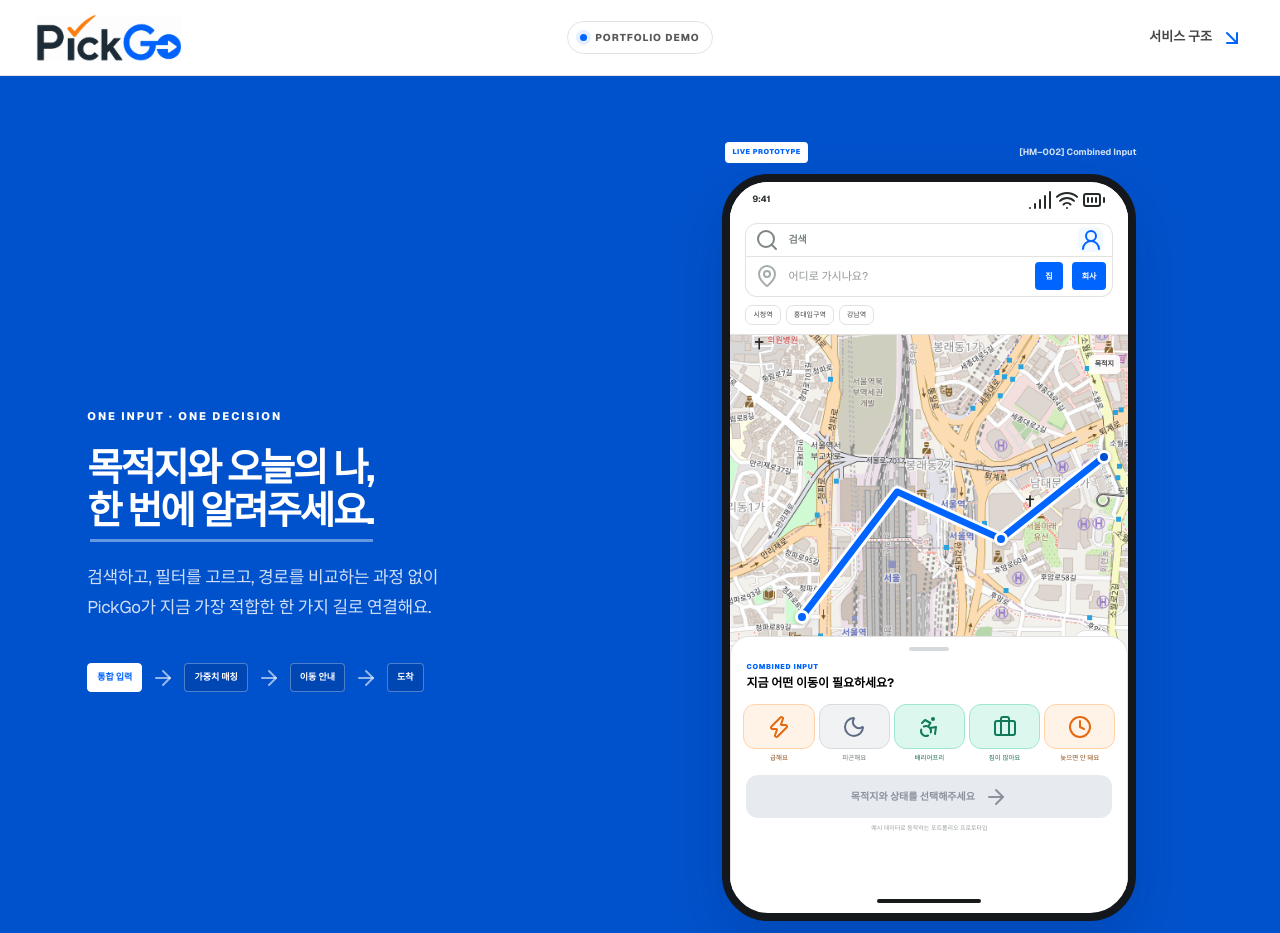
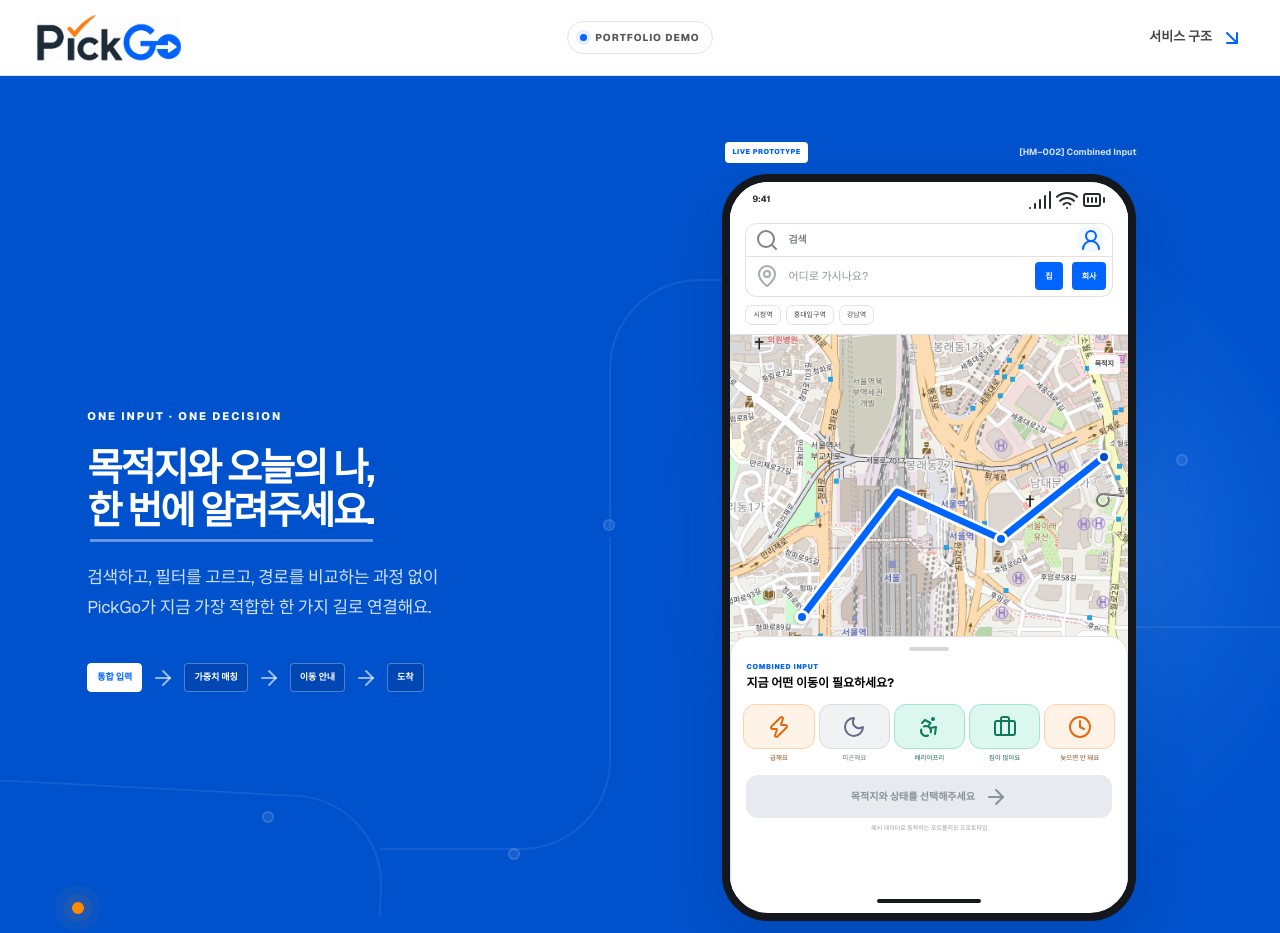
Before and after one commit to jbchboo-choi/pick_go, a Next.js app: page / in a window 1280 px wide. Shown: the top 933 px of the page. Built offline with nearby package versions, Linux system fonts and the light colour scheme.

Commit message:
add subtle hero route background

```diff
--- a/app/globals.css
+++ b/app/globals.css
@@ -400,6 +400,21 @@
 .hero .phone-prototype-label strong,.hero .prototype-tap-hint { color:rgba(255,255,255,.82); }
 .hero .prototype-tap-hint span { color:#fff; }
 .hero .map-grid { display:none; }
+.hero-route-graphic { width:100vw; position:absolute; z-index:0; inset:0 auto 0 50%; overflow:hidden; transform:translateX(-50%); pointer-events:none; }
+.hero-route-graphic .route-arc { position:absolute; display:block; border-color:rgba(255,255,255,.08); border-style:solid; }
+.route-arc-a { width:34%; height:118px; left:-4%; bottom:10%; border-width:2px 2px 0 0; border-radius:0 90px 0 0; transform:rotate(3deg); }
+.route-arc-b { width:18%; height:34%; left:29.7%; bottom:16%; border-width:0 2px 2px 0; border-radius:0 0 90px 0; }
+.route-arc-c { width:17%; height:27%; left:47.6%; top:22%; border-width:2px 0 0 2px; border-radius:90px 0 0 0; }
+.route-arc-d { width:26%; height:165px; right:-5%; top:42%; border-width:0 0 2px 2px; border-radius:0 0 0 90px; }
+.hero-route-graphic .decor-station { width:12px; height:12px; position:absolute; display:block; border:2px solid rgba(255,255,255,.12); border-radius:50%; background:rgba(255,255,255,.08); }
+.decor-origin { left:5.6%; bottom:9.1%; border-color:rgba(255,139,0,.58)!important; background:#ff8b00!important; box-shadow:0 0 0 8px rgba(255,139,0,.08),0 0 0 16px rgba(255,139,0,.04); }
+.decor-station-a { left:20.5%; bottom:19%; }
+.decor-station-b { left:39.7%; bottom:15%; }
+.decor-station-c { left:47.1%; top:48%; }
+.decor-station-d { right:7.2%; top:41%; }
+.hero .demo-stage { z-index:1; }
+.hero .demo-stage::before { content:''; position:absolute; z-index:0; inset:9% -10% 7% 5%; border-radius:50%; background:radial-gradient(circle at 58% 48%,rgba(104,184,255,.38) 0,rgba(80,161,255,.2) 28%,rgba(64,145,255,.08) 47%,transparent 70%); filter:blur(10px); pointer-events:none; }
+.hero .phone-presentation { z-index:2; }
 .hero h1,.system-flow-head h2,.story-intro h2,.reference-head h2,.research-strip blockquote { font-size:clamp(36px,3vw,44px); font-weight:700; line-height:1.12; letter-spacing:-.055em; word-break:keep-all; }
 /* Full-width section transition: removes the detached card gap below the hero */
 .system-flow-section {
@@ -412,6 +427,12 @@
 }
 @media (max-width:900px) {
   .system-flow-section { margin:0 0 20px; padding:70px 38px 48px; border-radius:0; }
+  .hero-route-graphic { opacity:.72; }
+  .route-arc-a { width:52%; }
+  .route-arc-b { left:47.7%; }
+  .route-arc-c { left:57%; }
+  .decor-station-a { left:34%; }
+  .decor-station-b { left:51%; }
 }
 @media (max-width:520px) {
   .site-shell { background:#fff; }
--- a/app/page.tsx
+++ b/app/page.tsx
@@ -94,6 +94,10 @@
       </header>
 
       <section className="hero" id="top">
+        <div className="hero-route-graphic" aria-hidden="true">
+          <i className="route-arc route-arc-a" /><i className="route-arc route-arc-b" /><i className="route-arc route-arc-c" /><i className="route-arc route-arc-d" />
+          <span className="decor-station decor-origin" /><span className="decor-station decor-station-a" /><span className="decor-station decor-station-b" /><span className="decor-station decor-station-c" /><span className="decor-station decor-station-d" />
+        </div>
         <div className="hero-copy">
           <p className="eyebrow">ONE INPUT · ONE DECISION</p>
           <h1>목적지와 오늘의 나,<br /><em>한 번에 알려주세요.</em></h1>
```
